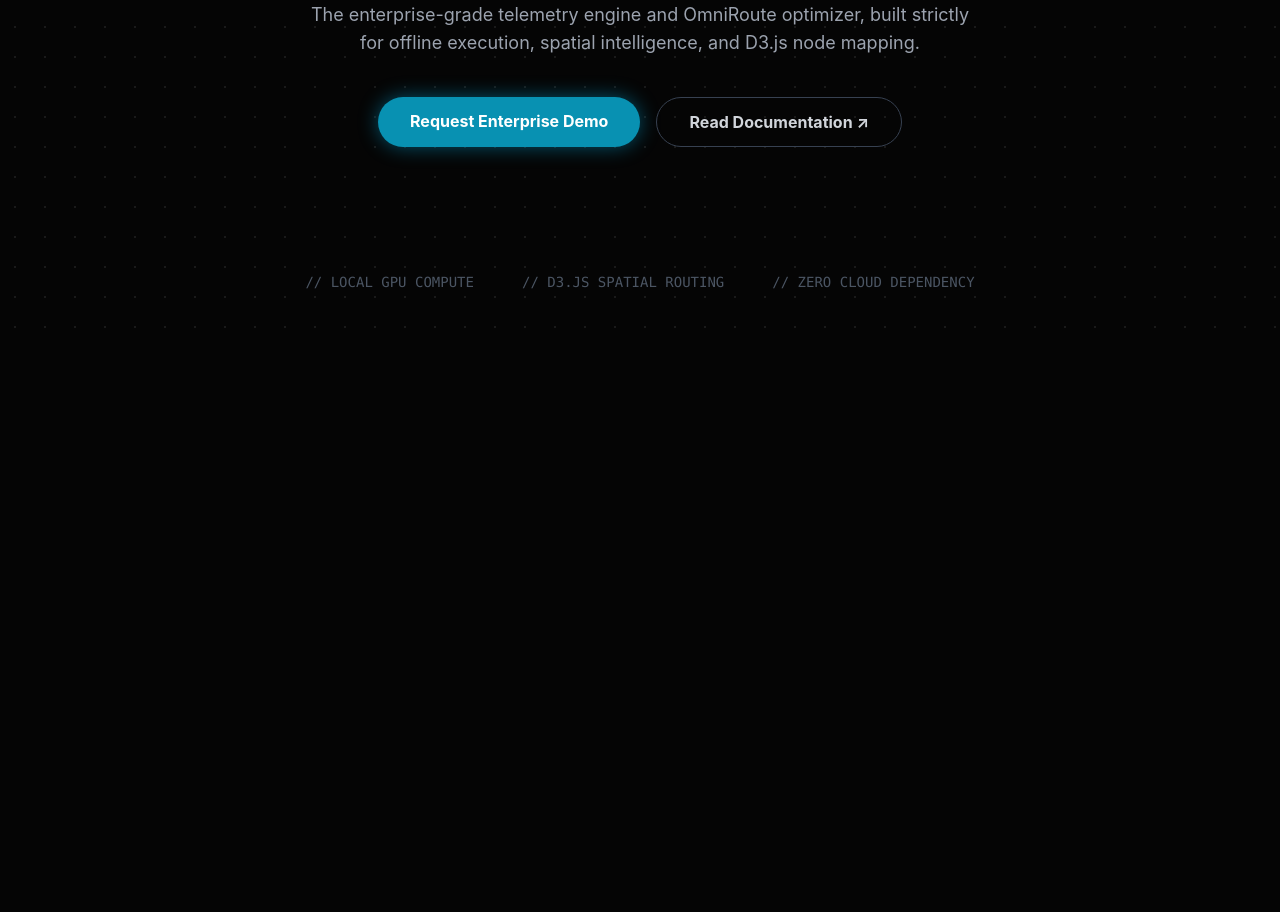
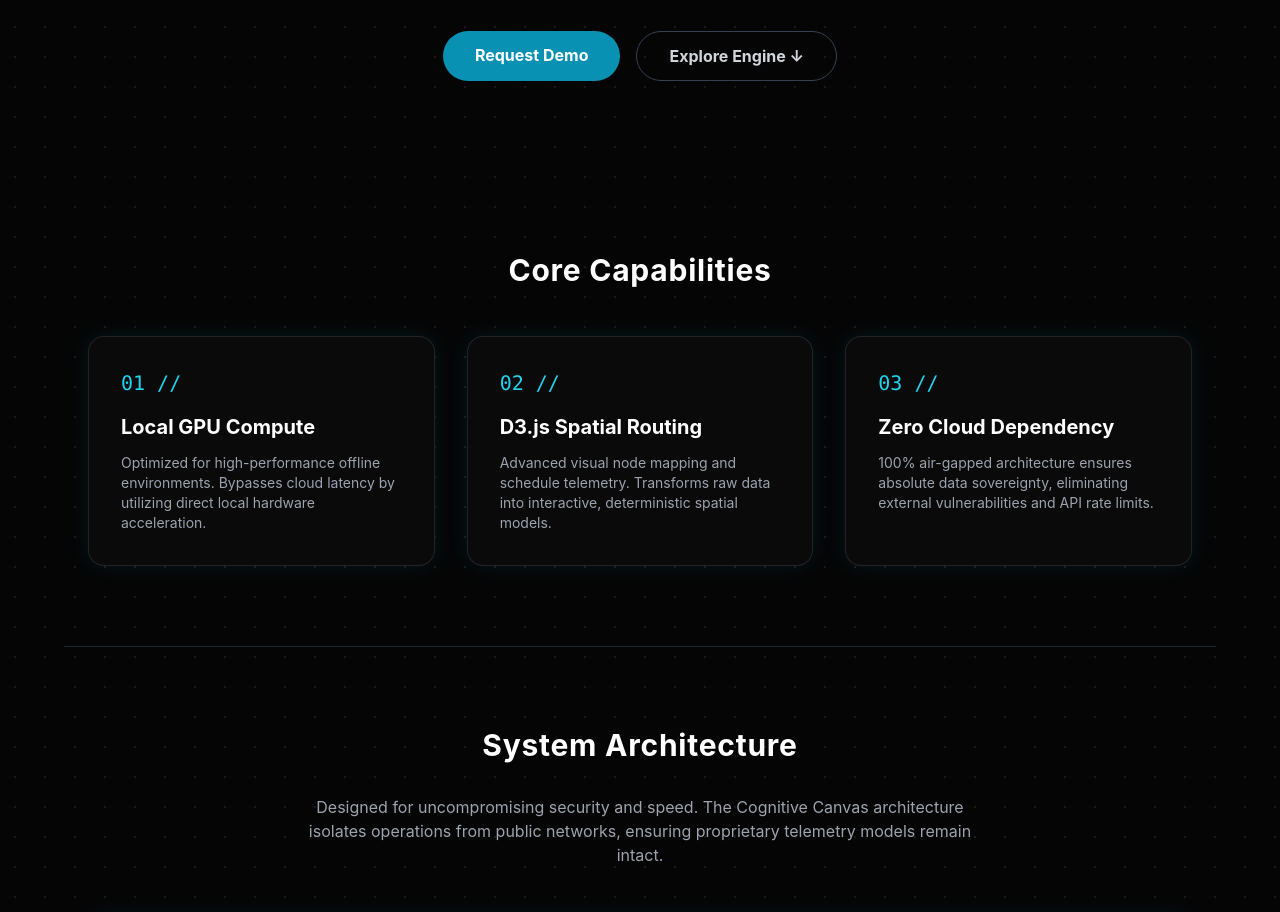
Before and after one commit to tantodrajendra-hr/tantod-engine-web, a plain HTML site: page index.html in a window 1280 px wide. Shown: the part 468-1380 px from the top of the page. Before the commit the page ends 800 px from the top, so only its background shows below. Drawn offline with nearby package versions, Linux system fonts and the light colour scheme.

Commit message:
Added full multi-section design

```diff
--- a/index.html
+++ b/index.html
@@ -1,55 +1,90 @@
 <!DOCTYPE html>
-<html lang="en">
+<html lang="en" class="scroll-smooth">
 <head>
     <meta charset="UTF-8">
     <meta name="viewport" content="width=device-width, initial-scale=1.0">
-    <title>Tantod Systems | Air-Gapped Telemetry Engine</title>
+    <title>Tantod Systems | Cognitive Canvas Telemetry Engine</title>
     <script src="https://cdn.tailwindcss.com"></script>
     <style>
         body { background-color: #050505; color: #ffffff; font-family: 'Inter', sans-serif; }
-        .glow-button { box-shadow: 0 0 20px rgba(0, 194, 255, 0.4); }
+        .glow-box { box-shadow: 0 0 20px rgba(0, 194, 255, 0.1); border: 1px solid rgba(255,255,255,0.1); }
         .grid-bg { background-image: radial-gradient(#1a1a1a 1px, transparent 1px); background-size: 30px 30px; }
     </style>
 </head>
-<body class="grid-bg min-h-screen flex flex-col justify-center items-center relative overflow-hidden">
+<body class="grid-bg min-h-screen relative overflow-x-hidden">
 
     <!-- Navbar -->
-    <nav class="absolute top-0 w-full p-6 flex justify-between items-center border-b border-gray-800">
-        <div class="text-xl font-bold tracking-widest uppercase">Tantod Systems</div>
-        <div class="hidden md:flex space-x-6 text-gray-400 text-sm">
-            <a href="#" class="hover:text-white transition">Engine</a>
-            <a href="#" class="hover:text-white transition">Architecture</a>
-            <a href="#" class="hover:text-white transition">API Docs</a>
+    <nav class="fixed top-0 w-full p-6 flex justify-between items-center bg-[#050505]/90 backdrop-blur-md z-50 border-b border-gray-800">
+        <div class="text-xl font-bold tracking-widest uppercase text-cyan-400">Tantod Systems</div>
+        <div class="hidden md:flex space-x-6 text-gray-400 text-sm font-semibold tracking-wide">
+            <a href="#hero" class="hover:text-white transition">Home</a>
+            <a href="#features" class="hover:text-white transition">Features</a>
+            <a href="#architecture" class="hover:text-white transition">Architecture</a>
         </div>
     </nav>
 
     <!-- Hero Section -->
-    <main class="text-center z-10 px-4 mt-20">
-        <p class="text-cyan-400 font-semibold tracking-widest mb-4 text-sm">TANTOD SYSTEMS</p>
+    <section id="hero" class="pt-40 pb-20 px-4 text-center min-h-[80vh] flex flex-col justify-center items-center">
+        <p class="text-cyan-400 font-semibold tracking-widest mb-4 text-sm">COGNITIVE CANVAS TELEMETRY ENGINE</p>
         <h1 class="text-5xl md:text-7xl font-extrabold mb-6 tracking-tight leading-tight">
             Absolute Control. <br>
             <span class="text-transparent bg-clip-text bg-gradient-to-r from-gray-300 to-gray-600">Air-Gapped Precision.</span>
         </h1>
         <p class="text-gray-400 max-w-2xl mx-auto text-lg mb-10">
-            The enterprise-grade telemetry engine and OmniRoute optimizer, built strictly for offline execution, spatial intelligence, and D3.js node mapping.
+            The proprietary enterprise-grade telemetry engine. Built strictly for deterministic offline execution, spatial intelligence, and real-time risk orchestration.
         </p>
-
-        <div class="flex flex-col md:flex-row justify-center gap-4">
-            <a href="mailto:tantodrajendra@gmail.com" class="glow-button bg-cyan-600 hover:bg-cyan-500 text-white font-bold py-3 px-8 rounded-full transition-all">
-                Request Enterprise Demo
+        <div class="flex gap-4 justify-center">
+            <a href="mailto:tantodrajendra@gmail.com" class="bg-cyan-600 hover:bg-cyan-500 text-white font-bold py-3 px-8 rounded-full transition-all">
+                Request Demo
             </a>
-            <a href="#" class="border border-gray-700 hover:border-gray-500 text-gray-300 font-bold py-3 px-8 rounded-full transition-all">
-                Read Documentation ↗
+            <a href="#features" class="border border-gray-700 hover:border-gray-500 text-gray-300 font-bold py-3 px-8 rounded-full transition-all">
+                Explore Engine ↓
             </a>
         </div>
-    </main>
+    </section>
 
-    <!-- Tech Specs -->
-    <div class="absolute bottom-10 flex space-x-12 text-gray-600 text-sm font-mono">
-        <div>// LOCAL GPU COMPUTE</div>
-        <div>// D3.JS SPATIAL ROUTING</div>
-        <div>// ZERO CLOUD DEPENDENCY</div>
-    </div>
+    <!-- Features Section -->
+    <section id="features" class="py-20 px-6 max-w-6xl mx-auto">
+        <h2 class="text-3xl font-bold mb-12 text-center tracking-wide">Core Capabilities</h2>
+        <div class="grid grid-cols-1 md:grid-cols-3 gap-8">
+            <div class="glow-box bg-[#0a0a0a] p-8 rounded-2xl">
+                <div class="text-cyan-400 mb-4 text-xl font-mono">01 //</div>
+                <h3 class="text-xl font-bold mb-3">Local GPU Compute</h3>
+                <p class="text-gray-400 text-sm">Optimized for high-performance offline environments. Bypasses cloud latency by utilizing direct local hardware acceleration.</p>
+            </div>
+            <div class="glow-box bg-[#0a0a0a] p-8 rounded-2xl">
+                <div class="text-cyan-400 mb-4 text-xl font-mono">02 //</div>
+                <h3 class="text-xl font-bold mb-3">D3.js Spatial Routing</h3>
+                <p class="text-gray-400 text-sm">Advanced visual node mapping and schedule telemetry. Transforms raw data into interactive, deterministic spatial models.</p>
+            </div>
+            <div class="glow-box bg-[#0a0a0a] p-8 rounded-2xl">
+                <div class="text-cyan-400 mb-4 text-xl font-mono">03 //</div>
+                <h3 class="text-xl font-bold mb-3">Zero Cloud Dependency</h3>
+                <p class="text-gray-400 text-sm">100% air-gapped architecture ensures absolute data sovereignty, eliminating external vulnerabilities and API rate limits.</p>
+            </div>
+        </div>
+    </section>
+
+    <!-- Architecture Section -->
+    <section id="architecture" class="py-20 px-6 max-w-6xl mx-auto text-center border-t border-gray-800">
+        <h2 class="text-3xl font-bold mb-8 tracking-wide">System Architecture</h2>
+        <p class="text-gray-400 max-w-2xl mx-auto mb-12">
+            Designed for uncompromising security and speed. The Cognitive Canvas architecture isolates operations from public networks, ensuring proprietary telemetry models remain intact.
+        </p>
+        <div class="glow-box bg-[#0a0a0a] h-64 md:h-96 rounded-2xl flex items-center justify-center relative overflow-hidden">
+            <div class="absolute inset-0 opacity-10" style="background-image: repeating-linear-gradient(45deg, #444 0, #444 1px, transparent 0, transparent 50%); background-size: 10px 10px;"></div>
+            <div class="z-10 text-gray-500 font-mono text-sm border border-gray-700 p-4 rounded bg-black/50 backdrop-blur text-left">
+                > INITIALIZING SPATIAL RENDER...<br>
+                > LOADING SECURE LOCAL NODES...<br>
+                <span class="text-cyan-600">> ARCHITECTURE VISUALIZATION CLASSIFIED</span>
+            </div>
+        </div>
+    </section>
+
+    <!-- Footer -->
+    <footer class="py-8 text-center text-gray-600 text-sm border-t border-gray-800 font-mono mt-12">
+        © 2026 Tantod Systems. Proprietary & Confidential.
+    </footer>
 
 </body>
 </html>
```
